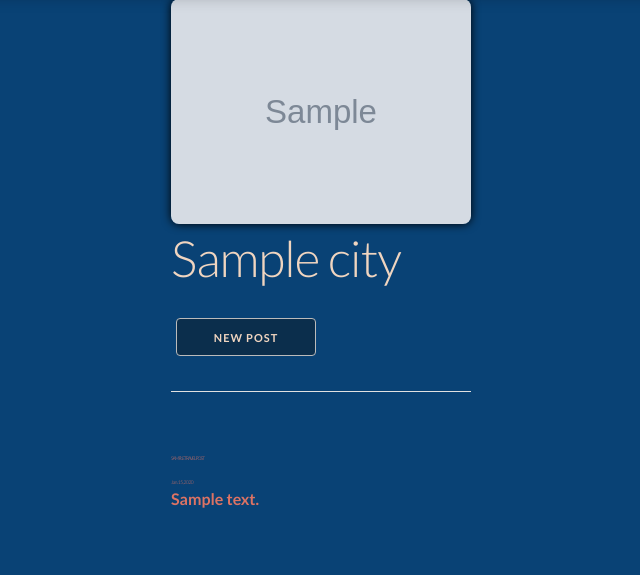
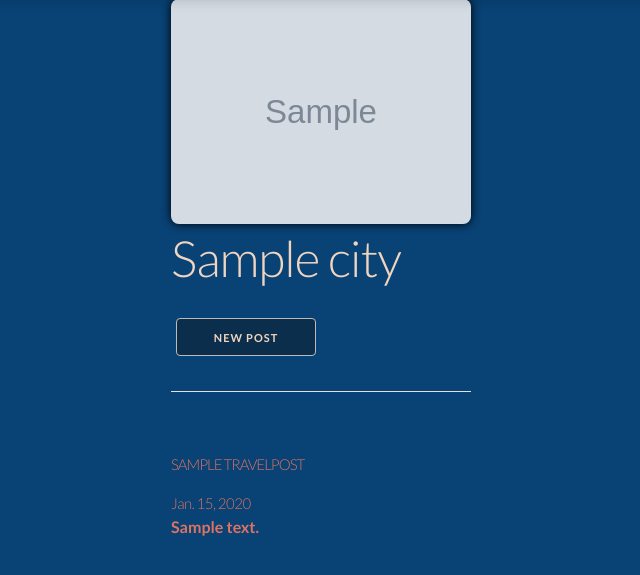
Before and after one commit to morgan-jaouni/Wayfarer, a Django app: page /cities/1/ in a window 1280 px wide. Shown: the part 86-661 px from the top of the page, without its empty margins (319-959 px from the left). Run offline with Django 3.2, Linux system fonts and the light colour scheme; tables that the repository leaves empty hold one stand-in row (values such as "Sample post"); grey boxes marked "Sample" are stand-in pictures.

Commit message:
font size

```diff
--- a/wayfarer_project/main_app/static/css/style.css
+++ b/wayfarer_project/main_app/static/css/style.css
@@ -13,6 +13,7 @@
   box-sizing: border-box;
   padding: 0;
   margin: 0;
+
 }
 .title {
   margin: 5px;
@@ -34,6 +35,7 @@ body {
   max-width: 100vw;
   margin-top: 50px;
   padding: 30px;
+
 }
 header {
   background-image: url('https://i.picsum.photos/id/1056/3988/2720.jpg?hmac=qX6hO_75zxeYI7C-1TOspJ0_bRDbYInBwYeoy_z_h08');
@@ -114,10 +116,7 @@ img {
   height: 100%;
   margin: auto;
 }
-.post-page {
-  /* display: inline-block; */
-  /* justify-content: center; */
-}
+
 h1 {
   color: #F0D5C0;
   text-decoration: none;
@@ -126,7 +125,7 @@ h3, h4, h5 {
   color: #DC7364;
   text-decoration: none;
   margin:0;
-  font-size: 5px;
+  font-size: 15px;
 }
 h6 {
   color: #DC7364;
```
Also changed, not shown: README.md.
